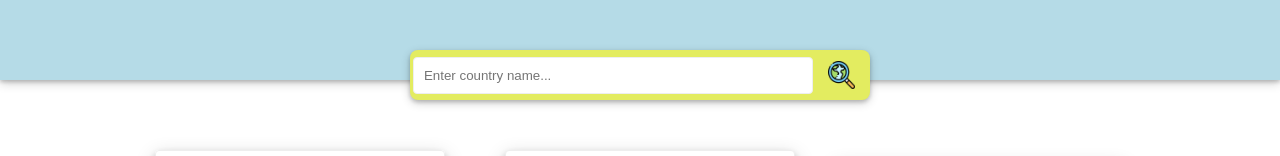
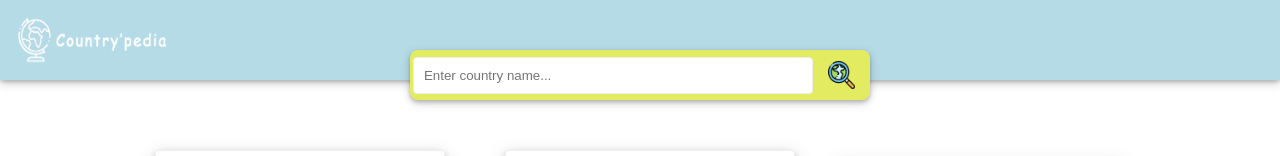
Before and after one commit to IbtihelSidhom/CountriesApp, a React (Create React App) app: page / in a window 1280 px wide. Shown: the top 156 px of the page. Built offline with nearby package versions, Linux system fonts and the light colour scheme.

Commit message:
Make a seperate component for the header and add logo.

```diff
--- a/src/Assets/icons/index.js
+++ b/src/Assets/icons/index.js
@@ -16,3 +16,5 @@ export { default as OceaniaIcon } from "./geography/018-australia.png";
 
 export { default as telephoneIcon } from "./telephone.png";
 export { default as numbersIcon } from "./numbers.png";
+
+export { default as logo } from "./logo.png";
--- /dev/null
+++ b/src/components/Header/Header.css
@@ -0,0 +1,18 @@
+header{
+  margin: 0px;
+  padding: 0px;
+  height: 80px;
+  background-color: rgb(181, 219, 231);
+  width: 100%;
+  z-index: 10;
+  position: fixed;
+  display: flex;
+  flex-direction: row;
+  box-shadow: 0 2px 4px 0 rgba(0,0,0,.2), 0 3px 10px 0 rgba(0,0,0,.19);
+}
+
+.logo{
+    width: 12%;
+    float: left;
+    margin: 16px;
+}
--- /dev/null
+++ b/src/components/Header/Header.js
@@ -0,0 +1,18 @@
+import React from "react";
+import { logo } from "../../assets/icons/index";
+import "./Header.css";
+
+
+function Header(props) {
+
+    return (
+        <header>
+            <img src={logo} alt="logo" className="logo" />
+
+        </header>
+    );
+
+
+};
+
+export default Header;
--- a/src/containers/App.css
+++ b/src/containers/App.css
@@ -4,7 +4,7 @@ body {
   font-family: cursive;
 }
 
-header {
+/* header {
   margin: 0px;
   padding: 0px;
   height: 80px;
@@ -15,7 +15,7 @@ header {
   display: flex;
   flex-direction: row;
   box-shadow: 0 2px 4px 0 rgba(0,0,0,.2), 0 3px 10px 0 rgba(0,0,0,.19);
-}
+} */
 
 .searchBar{
     position: sticky;
--- a/src/containers/App.js
+++ b/src/containers/App.js
@@ -2,6 +2,7 @@ import React from 'react';
 import './App.css';
 import SearchBar from '../components/SearchBar/SearchBar';
 import CountryInfos from '../components/CountryInfos/CountryInfos';
+import Header from '../components/Header/Header';
 import "./App.css";
 
 
@@ -10,7 +11,7 @@ const App = () => {
   return (
     <div className="App" >
 
-      <header></header>
+      <Header />
 
       <div className="banner"> </div>
 
```
Also changed, not shown: src/Assets/icons/logo.png (added).
